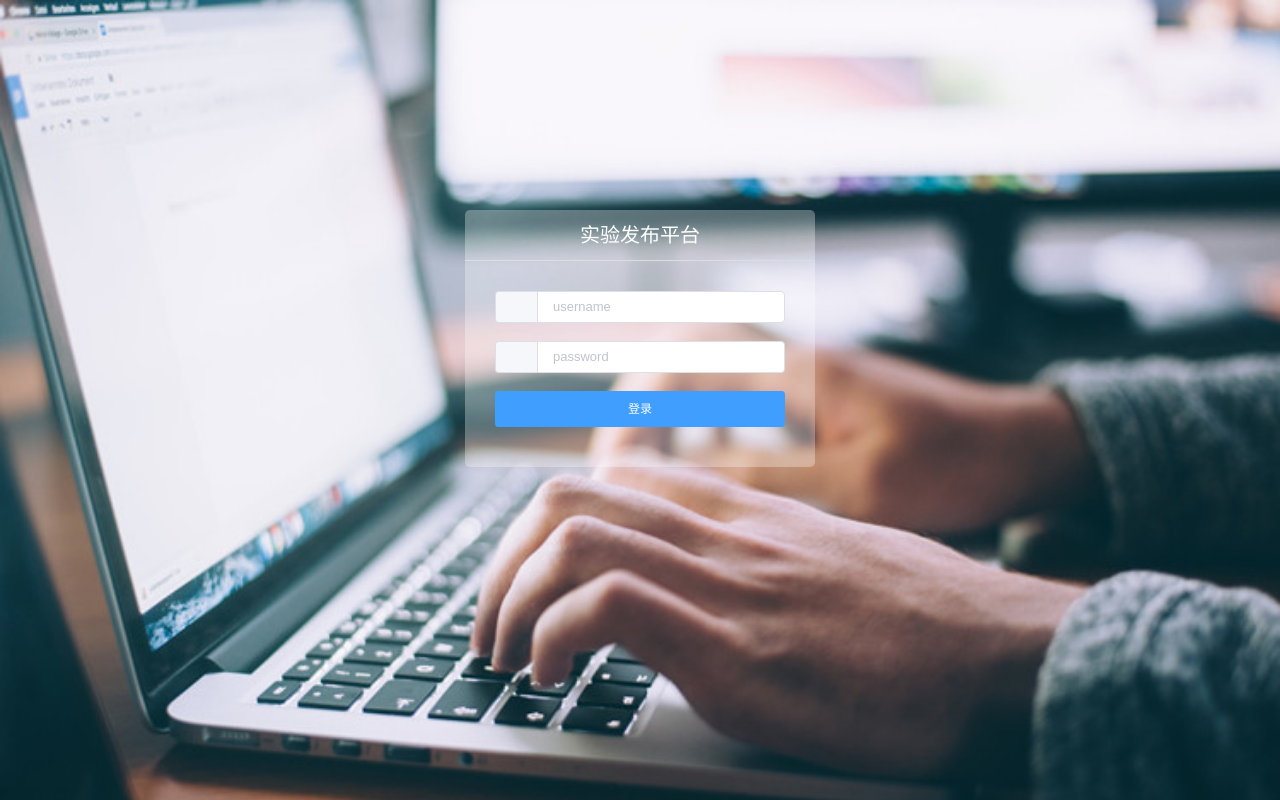
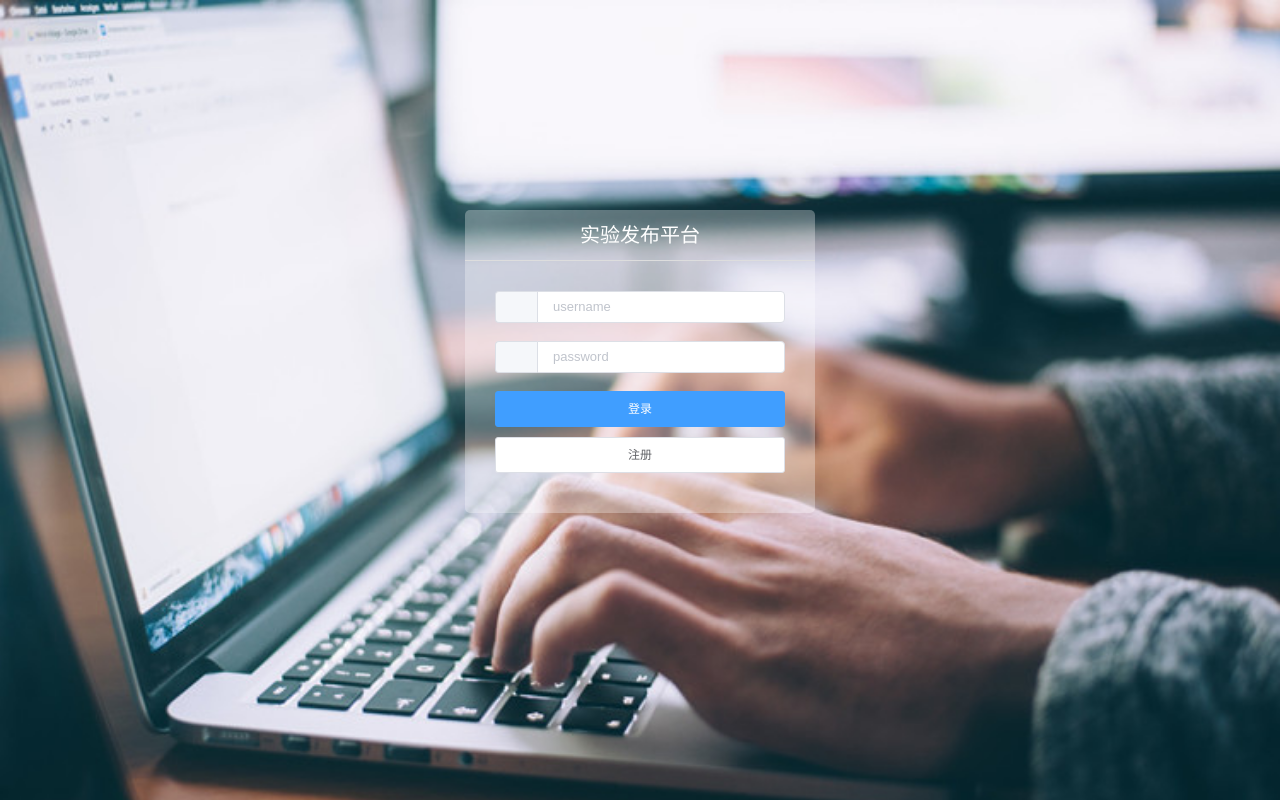
Before and after one commit to cdgy-hh/exp, a Vue app in the folder exp-manage/: page /#/login in a window 1280 px wide. Built offline with nearby package versions, Linux system fonts and the light colour scheme; a small style sheet from the web is missing.

Commit message:
注册玩成
Signed-off-by: gaozhen <gaozhen3h@163.com>

```diff
--- a/exp-manage/src/components/page/Login.vue
+++ b/exp-manage/src/components/page/Login.vue
@@ -15,6 +15,9 @@
                 </el-form-item>
                 <div class="login-btn">
                     <el-button type="primary" @click="submitForm()">登录</el-button>
+                </div>
+                <div class="login-btn">
+                    <el-button plain @click="register()">注册</el-button>
                 </div>
             </el-form>
         </div>
@@ -59,7 +62,11 @@
                 }else{
                     this.$message.error('亲，请输入账号！');
                 }
+            },
+            register(){
+                this.$router.push('/register');
             }
+
         }
     }
 </script>
@@ -106,4 +113,5 @@
         line-height:30px;
         color:#fff;
     }
+
 </style>
--- a/exp-manage/src/main.js
+++ b/exp-manage/src/main.js
@@ -20,7 +20,7 @@ Vue.use(ElementUI, {
 //使用钩子函数对路由进行权限跳转
 router.beforeEach((to, from, next) => {
     let user = JSON.parse(localStorage.getItem('user'));
-    if(user==null && to.path !== '/login' && to.path !='/test' ){
+    if(user==null && to.path !== '/login' && to.path !='/register' ){
         next('/login');
     }else {
         // 简单的判断IE10及以下不进入富文本编辑器，该组件不兼容
--- a/exp-manage/src/router/index.js
+++ b/exp-manage/src/router/index.js
@@ -77,6 +77,10 @@ export default new Router({
             component: resolve => require(['../components/page/Login.vue'], resolve)
         },
         {
+            path: '/register',
+            component: resolve => require(['../components/page/Register.vue'], resolve)
+        },
+        {
             path: '*',
             redirect: '/404'
         }
```
